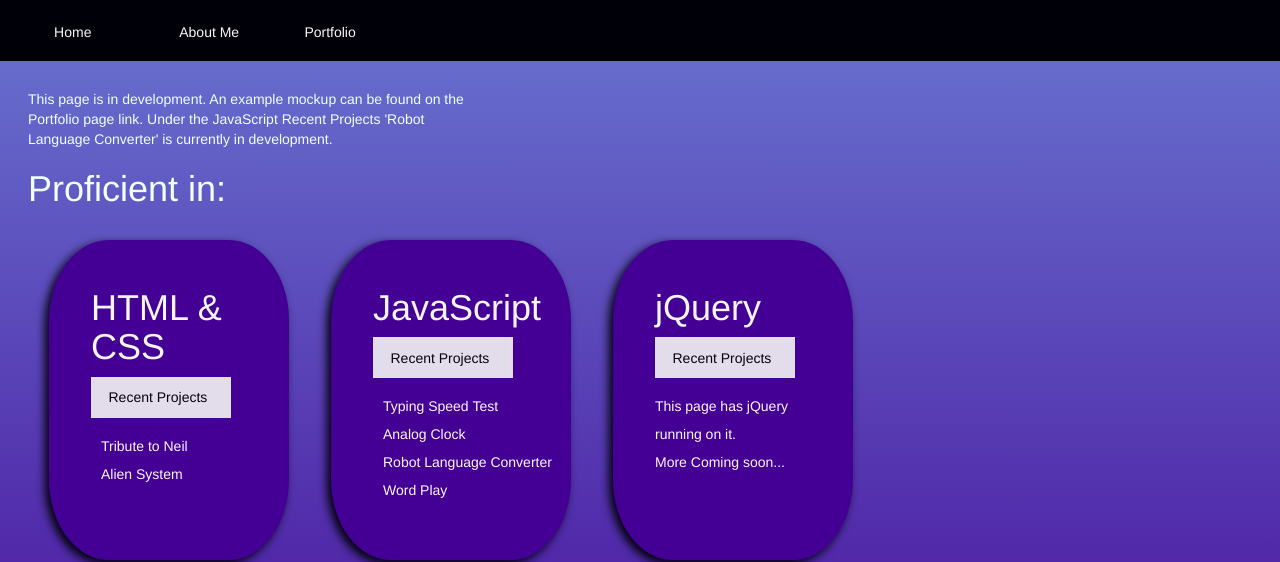
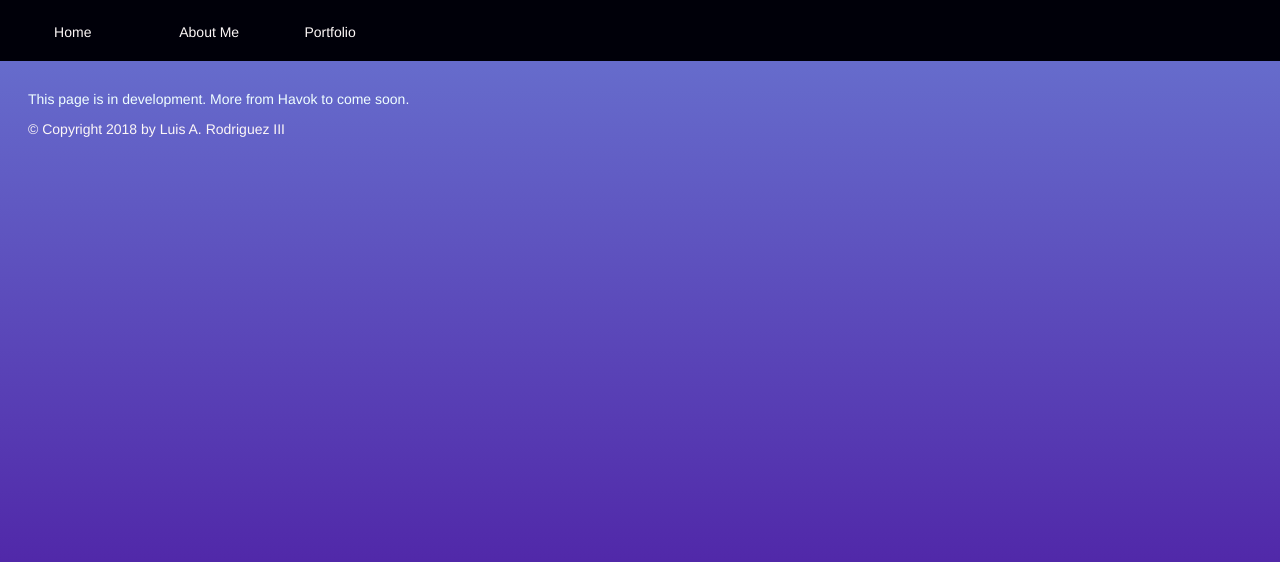
Before and after one commit to havokunit/havokunit.github.io, a plain HTML site: page index.html in a window 1280 px wide. Shown: the part 277-839 px from the top of the page. Drawn offline with nearby package versions, Linux system fonts and the light colour scheme; files that its build step writes are made by us from their sources.

Commit message:
clearing out unwanted text and making beginning site adjustments

```diff
--- a/index.html
+++ b/index.html
@@ -6,8 +6,8 @@
     <title>Havok Unit</title>
     <link rel="stylesheet" href="https://maxcdn.bootstrapcdn.com/bootstrap/3.3.7/css/bootstrap.min.css" integrity="sha384-BVYiiSIFeK1dGmJRAkycuHAHRg32OmUcww7on3RYdg4Va+PmSTsz/K68vbdEjh4u" crossorigin="anonymous">
     <link href="stylesheets/styles.css" rel="stylesheet">
-    <script type="text/javascript" src="scripts/jquery-3.2.1.min.js"></script>
-    <script type="text/javascript" src="scripts/myJQuery.js"></script>
+   <!-- <script type="text/javascript" src="scripts/jquery-3.2.1.min.js"></script>
+    <script type="text/javascript" src="scripts/myJQuery.js"></script> -->
 </head>
 
 <body>
@@ -29,14 +29,14 @@
     </div>
     <main class="whole-body" role="main">
         <p class="body-text">
-            This page is in development. An example mockup can be found on the Portfolio page link. Under the JavaScript Recent Projects 'Robot Language Converter' is currently in development.
+            This page is in development. More from Havok to come soon.
         </p>
         <div class="Code-Snippets"> </div>
         <div class="Calculator"> </div>
         <div class="Online-Shop"> </div>
         <div class="Game"> </div>
         <div class="OnlineColoringBookApp"> </div>
-
+<!--
         <h1 id="leadin">Proficient in:</h1>
         <div class='skillset'>
             <div class='skill-html'>
@@ -58,7 +58,7 @@
                         <li><a href="analogClock.html" title="Link to Analog Clock made with JS Example">Analog&nbsp;Clock</a></li>
                         <li><a href="robot-language-converter.html" title="Link to Robot Language Converter JS Example">Robot&nbsp;Language&nbsp;Converter</a></li>
                         <li><a href="word-play.html" title="Link to Word Play Page">Word Play</a></li>
-<!--                        <li>Password Validator</li>-->
+                     <li>Password Validator</li>
                     </ul>
                 </p>
             </div>
@@ -69,36 +69,26 @@
                     <ul class='projects'>
                         <li>This page has jQuery running on it.</li>
                         <li>More Coming soon...</li>
-<!--        jQuery project: A simple game
-            4 pics of dogs with different colors, every few seconds a pic/color is randomly selected if player clicks selected color they get a point, if  player doesn't click any pic/color no point difference, if player clicks wrong pic they lose a point. A timer that begins counting down when start button is pressed and then game begins -->
                     </ul>
                 </p>
-<!-- <div class="icon-pack3">
-      <ul>
-          <li><a><i class="fa fa-facebook" aria-hidden="true"></i> </a> </li>
-            <li><a><i class="fa fa-google-plus" aria-hidden="true"></i></a> </li>
-            <li><a><i class="fa fa-instagram" aria-hidden="true"></i></a> </li>
-            <li><a><i class="fa fa-twitter" aria-hidden="true"></i></a> </li>
-            <li><a><i class="fa fa-linkedin" aria-hidden="true"></i></a> </li>
-    </ul>
-        </div> -->
+
             </div>
         </div>
-    </main>
-    <!-- // Footer & contact info -->
+    </main> -->
+    <!-- // Footer & contact info
     <footer role="contentinfo">
         <h2>Keep in Contact</h2>
 
-        <!-- Social media links. Add or remove any networks. -->
+        <!-- Social media links. Add or remove any networks.
         <div>
             <a href="mailto:louart87@gmail.com"><img src="images/logo_gmail_48px.png" alt="Gmail logo image"/></a>
             <a href="https://github.com/lourod1987" target="_blank"><img src="images/GitHub-Mark-48px.png" alt="GitHub logo image"/></a>
             <a href="https://www.linkedin.com/in/lourod1987/" target="_blank"><img src="images/In-2C-48px-R.png" alt="LinkedIn logo image"/></a>
             <a href="https://twitter.com/LuisARIII" target="_blank"><img src="images/Twitter_Social_Icon_Circle_Color_48px.png" alt="Twitter logo image"/></a>
-<!--            <a href="http://fb.me/christinacodes">Facebook</a>   -->
+         <a href="http://fb.me/christinacodes">Facebook</a>   -->
         </div>
 
-        <p>&copy; Copyright 2017 by Luis A. Rodriguez III</p>
+        <p>&copy; Copyright 2018 by Luis A. Rodriguez III</p>
     </footer>
 </body>
 </html>
```
Also changed, not shown: stylesheets/styles.css (renamed from styles/styles.css).
